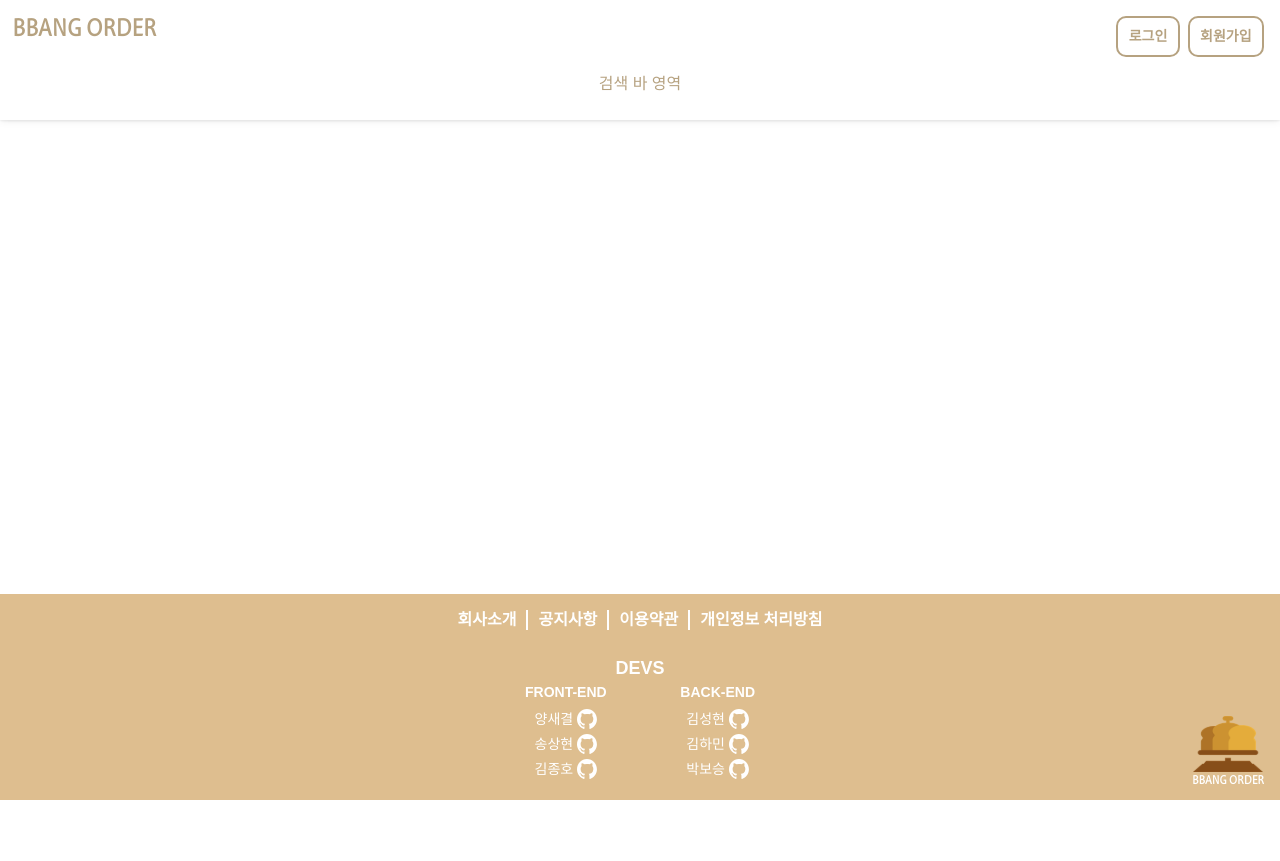
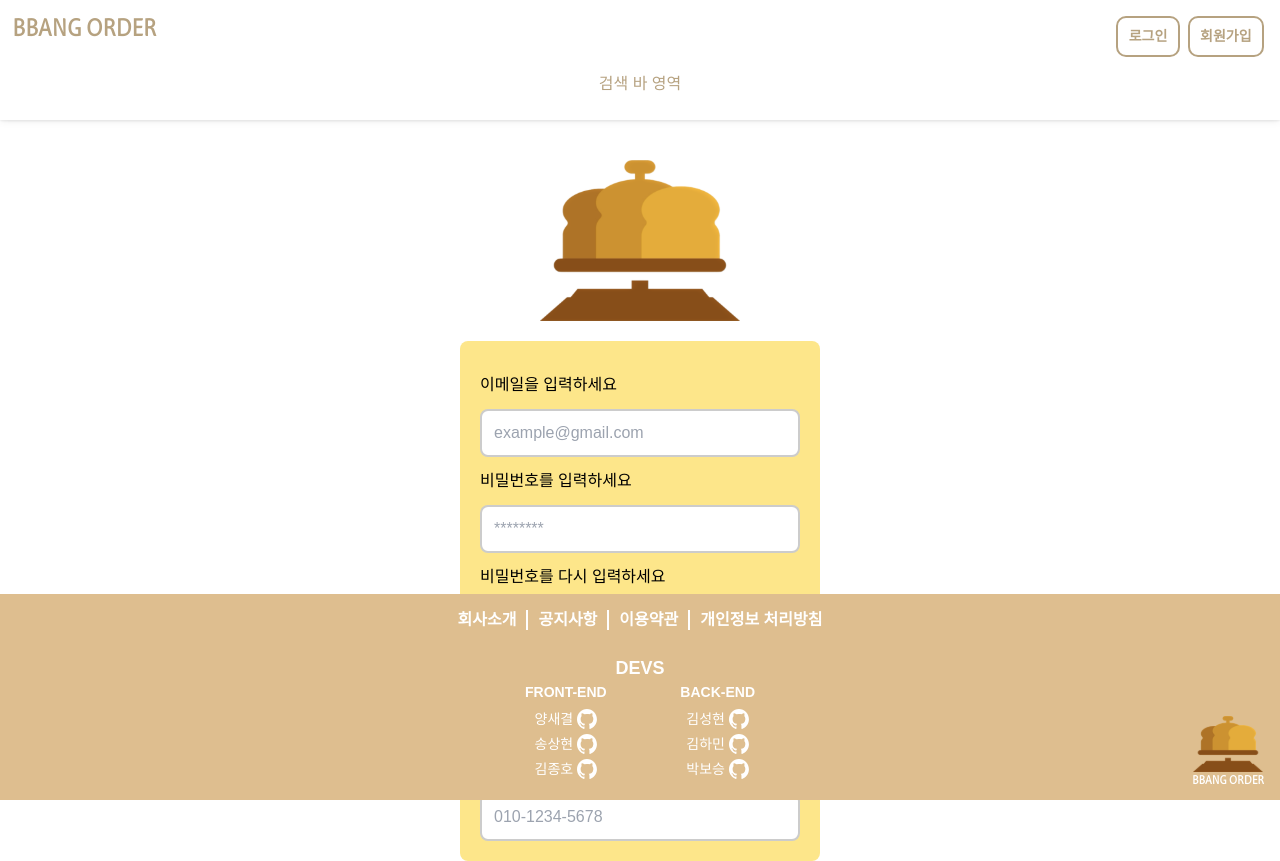
Before and after one commit to codestates-seb/seb45_main_014, a React (Create React App) app in the folder client/: page /signup in a window 1280 px wide. Before the commit the page ends 800 px from the top, so only its background shows below. Built offline with nearby package versions, Linux system fonts and the light colour scheme; a web font is replaced by a local one.

Commit message:
✨ 회원가입 페이지 기본 레이아웃

```diff
--- a/client/src/assets/Styles.jsx
+++ b/client/src/assets/Styles.jsx
@@ -1,4 +1,4 @@
-import styled from 'styled-components';
+import { styled } from 'styled-components';
 
 export const StoreImage = styled.img`
   width: 300px;
--- a/client/src/pages/signUp/SignUpPage.jsx
+++ b/client/src/pages/signUp/SignUpPage.jsx
@@ -1,5 +1,91 @@
 import images from '../../assets/images/Images';
+import { styled } from 'styled-components';
+import Button from '../../components/Button.jsx';
 
-const SignUpPage = () => {};
+const Input = styled.input`
+  width: 20rem;
+  height: 3rem;
+  margin-top: 0.75rem;
+  padding: 0.75rem;
+  border: 2px solid #ccc;
+  border-radius: 0.5rem;
+`;
+
+const InputBox = styled.div`
+  margin-top: 0.75rem;
+`;
+
+const SignUpPage = () => {
+  return (
+    <div className="flex flex-col items-center">
+      <img
+        src={images.mainlogo}
+        alt="main logo"
+        width={'200px'}
+        className="mt-8"
+      />
+      <section className="bg-amber-200 p-5 mt-5 rounded-lg">
+        <form className="flex flex-col items-center">
+          <InputBox>
+            <label htmlFor="email" className="block">
+              이메일을 입력하세요
+            </label>
+            <Input
+              type="email"
+              id="email"
+              placeholder="example@gmail.com"
+              required=""
+            />
+            {/* <Button>중복 확인</Button> */}
+          </InputBox>
+          <InputBox>
+            <label htmlFor="password" className="block">
+              비밀번호를 입력하세요
+            </label>
+            <Input
+              type="password"
+              id="password"
+              placeholder="********"
+              required=""
+            />
+          </InputBox>
+          <InputBox>
+            <label htmlFor="password-confirm" className="block">
+              비밀번호를 다시 입력하세요
+            </label>
+            <Input
+              type="password"
+              id="password-confirm"
+              placeholder="********"
+              required=""
+            />
+          </InputBox>
+          <InputBox>
+            <label htmlFor="nickname" className="block">
+              닉네임을 입력하세요
+            </label>
+            <Input
+              type="text"
+              id="nickname"
+              placeholder="nickname"
+              required=""
+            />
+          </InputBox>
+          <InputBox>
+            <label htmlFor="phone" className="block">
+              전화번호를 입력하세요
+            </label>
+            <Input
+              type="tel"
+              id="phone"
+              placeholder="010-1234-5678"
+              required=""
+            />
+          </InputBox>
+        </form>
+      </section>
+    </div>
+  );
+};
 
 export default SignUpPage;
```
